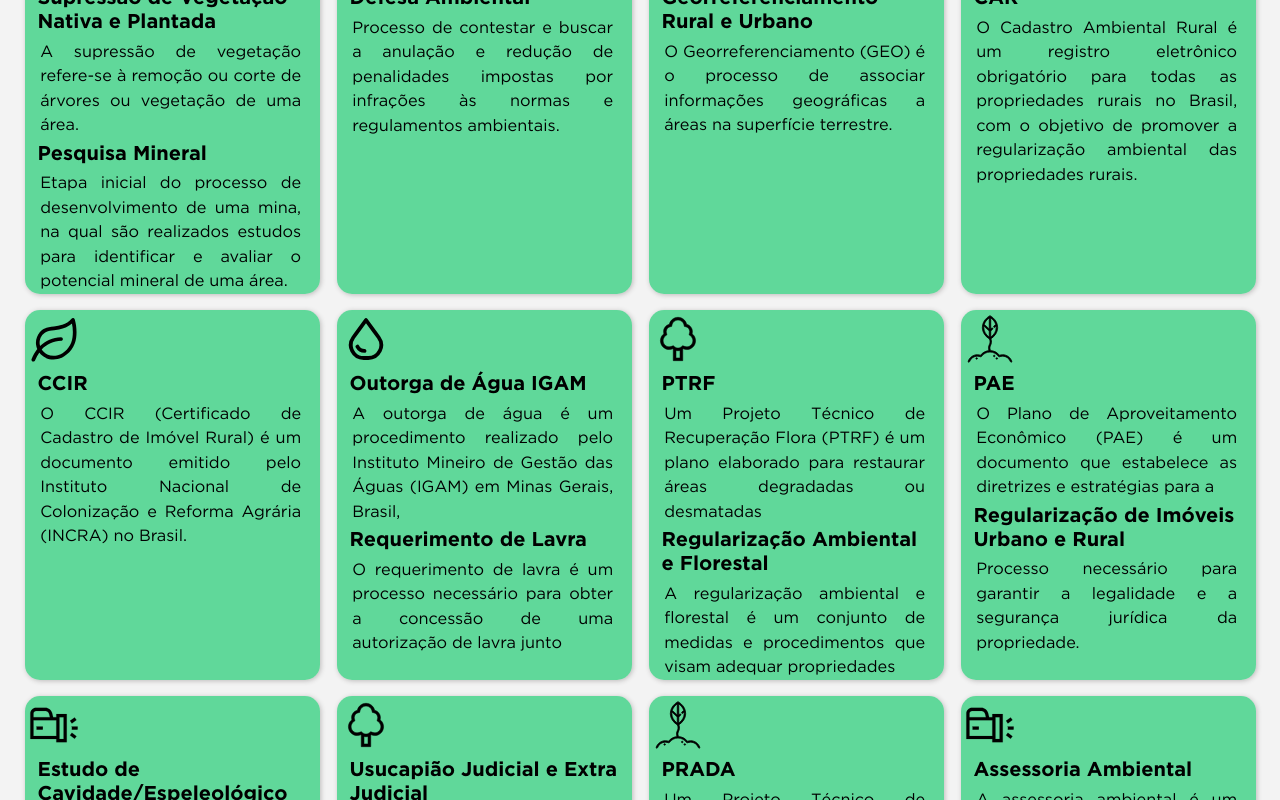
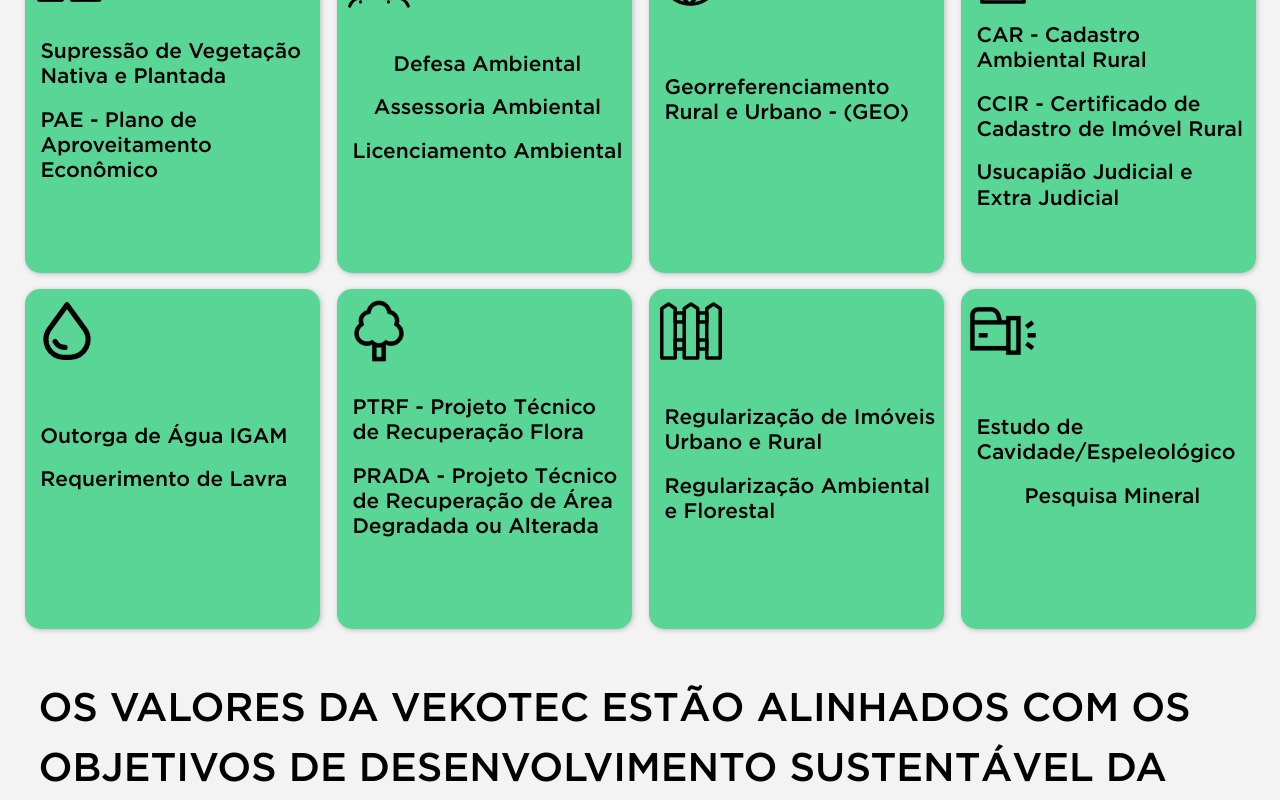
Before and after one commit to LucasBarbosaDaSilva/Vekotec-project, a React (Create React App) app: page / in a window 1280 px wide. Shown: the part 1700-2500 px from the top of the page. Built offline with nearby package versions, Linux system fonts and the light colour scheme.

Commit message:
Alterando responsividade foto carousel

```diff
--- a/src/Carousel.css
+++ b/src/Carousel.css
@@ -40,7 +40,8 @@
   .carousel-img {
     filter: brightness(0.9);
     width: 100%;
-    height: 60vh;
+    height: 100vh;
+    object-fit: cover;
   }
 }
 
--- a/src/css/img/svg/service-carousel/index.js
+++ b/src/css/img/svg/service-carousel/index.js
@@ -15,21 +15,25 @@
     content: [
       {
         title: "Supressão de Vegetação Nativa e Plantada",
-        text: `A supressão de vegetação refere-se à remoção ou corte de árvores ou vegetação de uma área.`,
       },
+
       {
-        title: "Pesquisa Mineral",
-        text: `Etapa inicial do processo de desenvolvimento de uma mina, na qual são realizados estudos para identificar e avaliar o potencial mineral de uma área.`,
+        title: "PAE - Plano de Aproveitamento Econômico",
       },
     ],
   },
   {
-    name: "Cerca",
-    icon: cerca,
+    name: "Seed",
+    icon: seed,
     content: [
       {
         title: "Defesa Ambiental",
-        text: `Processo de contestar e buscar a anulação e redução de penalidades impostas por infrações às normas e regulamentos ambientais.`,
+      },
+      {
+        title: "Assessoria Ambiental",
+      },
+      {
+        title: "Licenciamento Ambiental",
       },
     ],
   },
@@ -38,8 +42,7 @@
     icon: globo,
     content: [
       {
-        title: "Georreferenciamento Rural e Urbano",
-        text: `O Georreferenciamento (GEO) é o processo de associar informações geográficas a áreas na superfície terrestre.`,
+        title: "Georreferenciamento Rural e Urbano - (GEO)",
       },
     ],
   },
@@ -48,20 +51,13 @@
     icon: documento,
     content: [
       {
-        title: "CAR",
-        text: `O Cadastro Ambiental Rural é um registro eletrônico obrigatório para todas as
-        propriedades rurais no Brasil, com o objetivo de promover a regularização ambiental das
-        propriedades rurais.`,
+        title: "CAR - Cadastro Ambiental Rural",
       },
-    ],
-  },
-  {
-    name: "Leaf",
-    icon: leaf,
-    content: [
       {
-        title: "CCIR",
-        text: `O CCIR (Certificado de Cadastro de Imóvel Rural) é um documento emitido pelo Instituto Nacional de Colonização e Reforma Agrária (INCRA) no Brasil.`,
+        title: "CCIR - Certificado de Cadastro de Imóvel Rural",
+      },
+      {
+        title: "Usucapião Judicial e Extra Judicial",
       },
     ],
   },
@@ -71,13 +67,9 @@
     content: [
       {
         title: "Outorga de Água IGAM",
-        text: `A outorga de água é um procedimento realizado pelo Instituto Mineiro de Gestão das Águas
-        (IGAM) em Minas Gerais, Brasil, `,
       },
       {
         title: "Requerimento de Lavra",
-        text: `O requerimento de lavra é um processo necessário para obter a concessão de uma autorização
-        de lavra junto`,
       },
     ],
   },
@@ -86,28 +78,24 @@
     icon: tree,
     content: [
       {
-        title: "PTRF",
-        text: `Um Projeto Técnico de Recuperação Flora (PTRF) é um plano elaborado para restaurar áreas degradadas
-        ou desmatadas`,
+        title: "PTRF - Projeto Técnico de Recuperação Flora",
       },
       {
-        title: "Regularização Ambiental e Florestal",
-        text: `A regularização ambiental e florestal é um conjunto de medidas e procedimentos que visam adequar propriedades `,
+        title:
+          "PRADA - Projeto Técnico de Recuperação de Área Degradada ou Alterada",
       },
     ],
   },
   {
-    name: "Seed",
-    icon: seed,
+    name: "Cerca",
+    icon: cerca,
     content: [
       {
-        title: "PAE",
-        text: `O Plano de Aproveitamento Econômico (PAE) é um documento que estabelece as diretrizes e
-        estratégias para a `,
+        title: "Regularização de Imóveis Urbano e Rural",
       },
+
       {
-        title: "Regularização de Imóveis Urbano e Rural",
-        text: `Processo necessário para garantir a legalidade e a segurança jurídica da propriedade.`,
+        title: "Regularização Ambiental e Florestal",
       },
     ],
   },
@@ -117,44 +105,10 @@
     content: [
       {
         title: "Estudo de Cavidade/Espeleológico",
-        text: `O estudo de cavidade, também conhecido como estudo espeleológico, é uma ciência que se
-        dedica ao estudo de `,
       },
-    ],
-  },
-  {
-    name: "Tree",
-    icon: tree,
-    content: [
+
       {
-        title: "Usucapião Judicial e Extra Judicial",
-        text: `Usucapião é um instituto do direito civil que permite a aquisição de propriedade de um bem em virtude da posse prolongada e contínua.`,
-      },
-    ],
-  },
-  {
-    name: "Seed",
-    icon: seed,
-    content: [
-      {
-        title: "PRADA",
-        text: `Um Projeto Técnico de Recuperação de Área Degradada ou Alterada (PRADA) é um plano elaborado para
-        restaurar áreas`,
-      },
-    ],
-  },
-  {
-    name: "Flashlight",
-    icon: flashlight,
-    content: [
-      {
-        title: "Assessoria Ambiental",
-        text: `A assessoria ambiental é um serviço prestado por profissionais especializados na área ambiental,
-        que `,
-      },
-      {
-        title: "Licenciamento Ambiental",
-        text: `A Secretaria de Estado de Meio Ambiente e Desenvolvimento Sustentável (SEMAD) é o órgão responsável pelo .`,
+        title: "Pesquisa Mineral",
       },
     ],
   },
--- a/src/css/service-carousel.css
+++ b/src/css/service-carousel.css
@@ -162,9 +162,10 @@
   }
 
   .service-card {
-    background-color: #00c7609a;
+    position: relative;
+    background-color: #00c760a1;
     width: 295px;
-    height: 370px;
+    height: 340px;
     border-radius: 15px;
     padding: 3px;
     box-shadow: rgb(189, 187, 187) 1px 1px 5px 0px;
@@ -180,12 +181,13 @@
     margin: 0.5ch;
     margin-left: 2ch ;
     margin-bottom: 1.5ch;
-    font-size: 42px;
-    font-weight: 900;
+    font-size: 45px;
+    font-weight: 600;
   }
 
   .service-icon {
-    width: 18%;
+    width: 25%;
+    margin: 3px;
   }
 
   .service-div {
@@ -193,14 +195,21 @@
   }
 
   .service-content-map-div {
+    position: absolute;
+    top:50%;
+    /* left: 50%; */
+    transform: translate(1%, -38%);
     padding: 5px 10px 10px 10px;
   }
 
   .service-content-div h2 {
-    font-size: 20px;
-    font-weight: 700;
+    justify-content: center;
+    align-content: center;
+    font-size: 21px;
+    font-weight: 600;
     line-height: 1.2;
-    padding-bottom: 6px;
+    padding-bottom: 15px;
+
   }
 
   .service-content-div p {
@@ -219,5 +228,6 @@
     display: flex;
     flex-direction: column;
     justify-content: center;
+    align-items: center;
   }
 }
```
